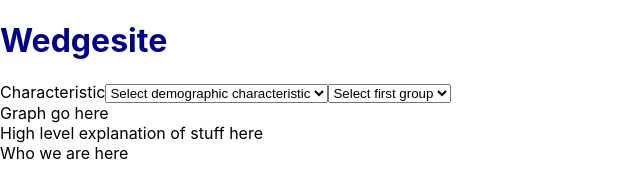
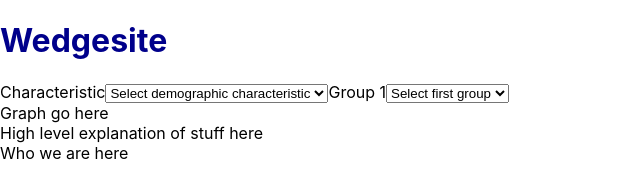
Before and after one commit to z-for-zarrin/political_wedges, a React (Create React App) app in the folder client/: page / in a window 1280 px wide. Shown: the top 172 px of the page, without its empty margins (0-640 px from the left). Built offline with nearby package versions, Linux system fonts and the light colour scheme.

Commit message:
group options actually render

```diff
--- a/client/src/components/GraphInput.js
+++ b/client/src/components/GraphInput.js
@@ -40,7 +40,7 @@ const GraphInput = ({group1Id, setGroup1Id, group1Name, setGroup1Name,
                 <option value="SRInc">Income</option>
                 <option value="hedqual2">Education Level</option>
             </select>
-            <label htmlFor="group-1"></label>
+            <label htmlFor="group-1">Group 1</label>
             <select
                 id="group-1"
                 type="text"
@@ -49,6 +49,7 @@ const GraphInput = ({group1Id, setGroup1Id, group1Name, setGroup1Name,
                 onChange={(event) => console.log(event.target.value)}>
 
                 <option disabled value="">Select first group</option>
+                {groupOptions}
             </select>
         </form>
     )
```
